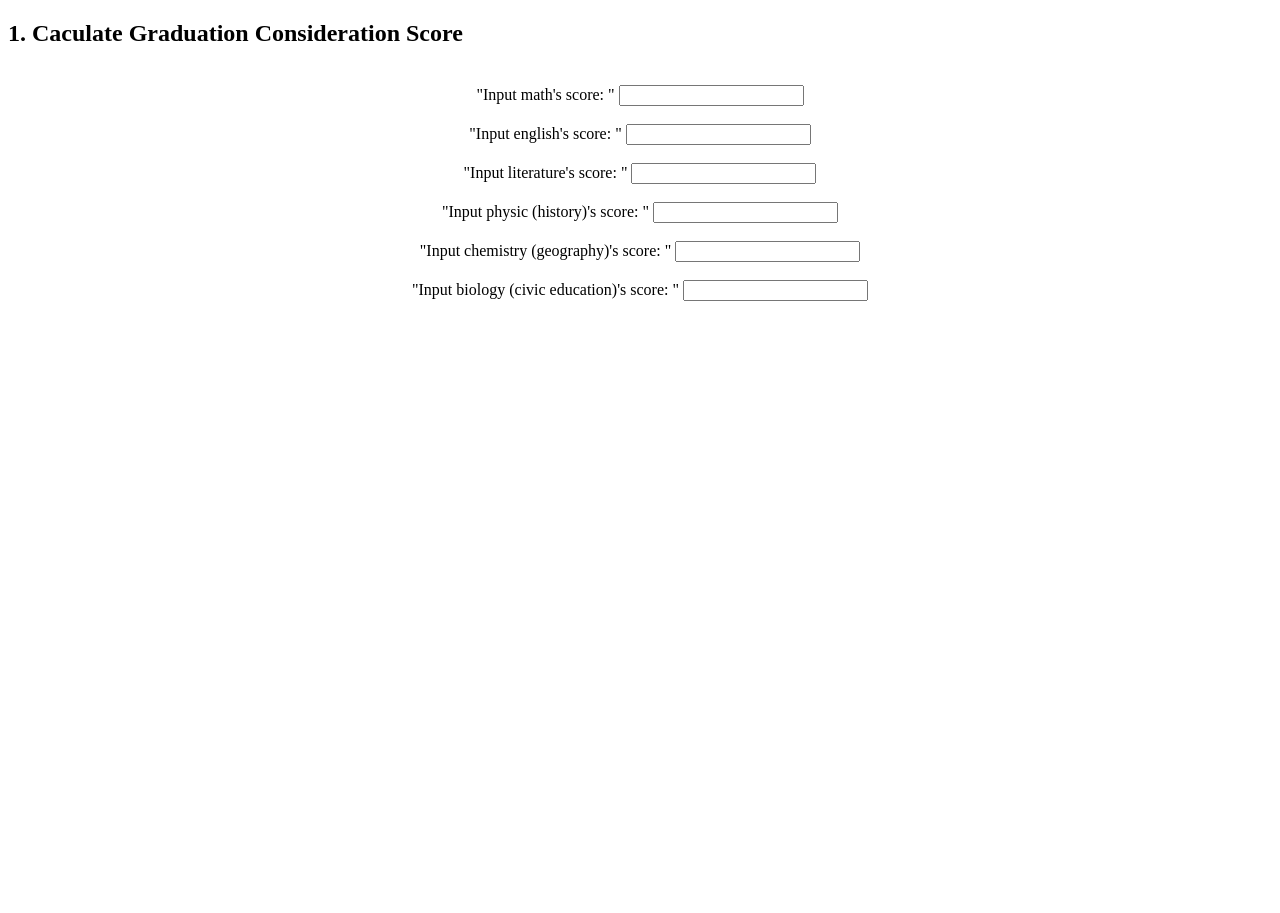
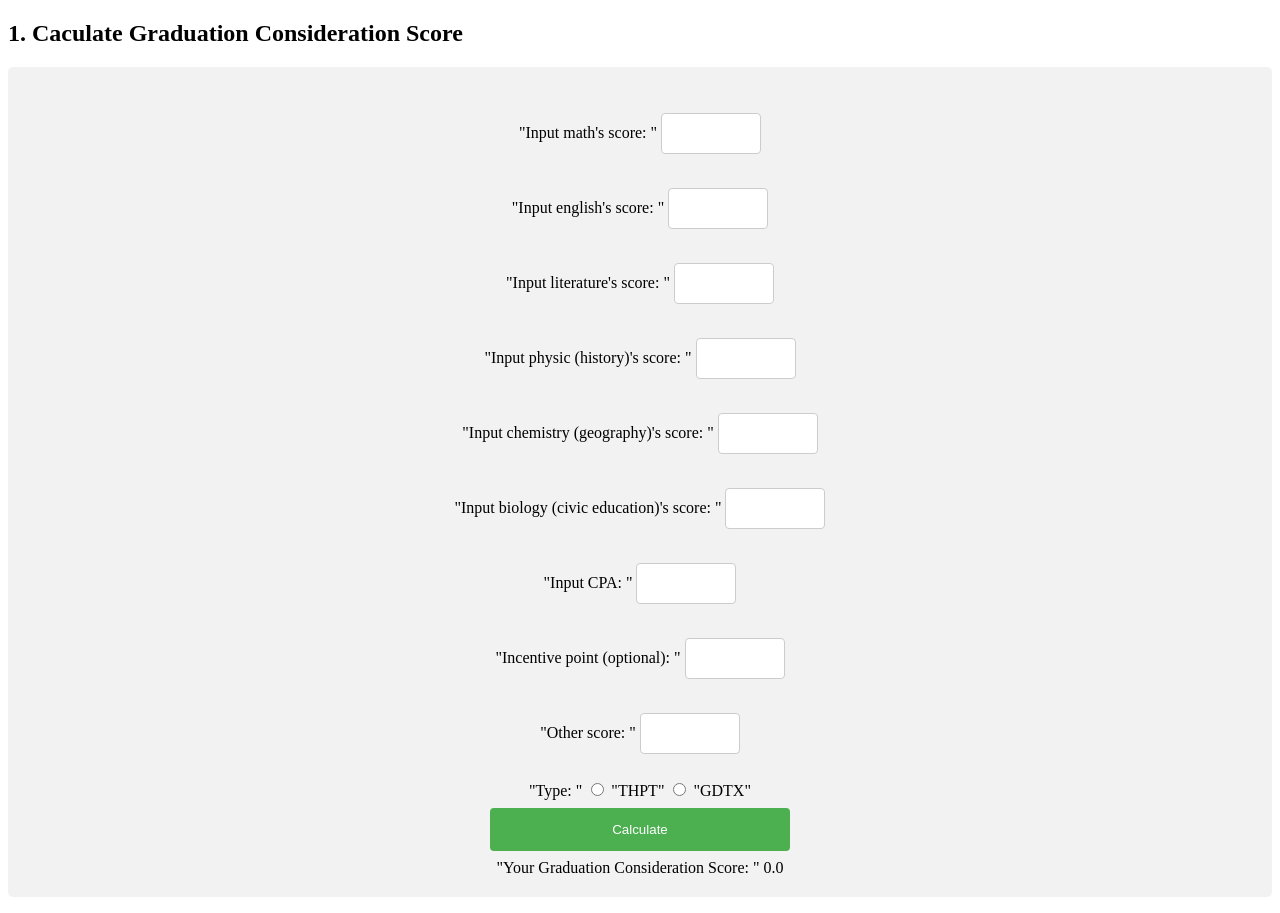
Before and after one commit to mthcxg/mthcxg.github.io, a plain HTML site: page index.html in a window 1280 px wide. Before the commit the page ends 800 px from the top, so only its background shows below. Drawn offline with Linux system fonts and the light colour scheme.

Commit message:
Update index.html

```diff
--- a/index.html
+++ b/index.html
@@ -1,18 +1,114 @@
 <!DOCTYPE html>
 <html lang="en">
+  <script id="allow-copy_script">
+    (function agent() {
+    let unlock = false
+    document.addEventListener('allow_copy', (event) => {
+      unlock = event.detail.unlock
+    })
+
+    const copyEvents = [
+      'copy',
+      'cut',
+      'contextmenu',
+      'selectstart',
+      'mousedown',
+      'mouseup',
+      'mousemove',
+      'keydown',
+      'keypress',
+      'keyup',
+    ]
+    const rejectOtherHandlers = (e) => {
+      if (unlock) {
+        e.stopPropagation()
+        if (e.stopImmediatePropagation) e.stopImmediatePropagation()
+      }
+    }
+    copyEvents.forEach((evt) => {
+      document.documentElement.addEventListener(evt, rejectOtherHandlers, {
+        capture: true,
+      })
+    })
+  })()
+  </script>
+
   <head>
+    <meta http-equiv="Content-Type" content="text/html; charset=utf-8">
+    <script language="JavaScript">
 
+			function tinhdiem(form){
+				var diemTong;
+				var dtoan,dvan,dnn,dtohop,dlop12,dkk,duutien;
+				dtoan= parseFloat(form.diemtoan.value.replace(',','.'));
+				dvan= parseFloat(form.diemvan.value.replace(',','.'));
+				dnn= parseFloat(form.diemnn.value.replace(',','.'));
 
-    <meta charset="utf-8" />
-    <meta name="viewport" content="width=device-width, initial-scale=1" />
-    <link rel="icon" href="https://glitch.com/favicon.ico" />
+				dtohop= (parseFloat(form.diemly.value.replace(',','.')) + parseFloat(form.diemhoa.value.replace(',','.')) + parseFloat(form.diemsinh.value.replace(',','.')))/3;
 
-    <!--
-      This is the page head - it contains info the browser uses
-      Like the title, which appears on the browser tab but not inside the page
-      Further down you'll see the content that displays in the page
-    -->
-    <title>Hello World!</title>
+				dlop12= parseFloat(form.diemlop12.value.replace(',','.'));
+				dkk= parseFloat(form.diemkk.value.replace(',','.'));
+				duutien= parseFloat(form.diemuutien.value.replace(',','.'));
+
+				const rbs = document.querySelectorAll('input[name="choice"]');
+				let selectedValue;
+				for (const rb of rbs) {
+					if (rb.checked) {
+						selectedValue = rb.value;
+						break;
+					}
+					else {
+						(selectedValue = 'Chưa tích chọn đối tượng học sinh');
+					}
+				}
+
+				if (selectedValue == 'Chưa tích chọn đối tượng học sinh') {
+					alert(selectedValue);
+				} else if (selectedValue == 'thpt') {
+					diemTong=(((dtoan+dvan+dnn+dtohop+dkk)/4)*7 + dlop12*3)/10 + duutien;
+					document.getElementById('diemxetTN').innerHTML = diemTong.toFixed(2);
+				} else if (selectedValue == 'gdtx') {
+					diemTong=(((dtoan+dvan+dtohop)/3 + dkk/4)*7 + dlop12*3)/10 + duutien;
+					document.getElementById('diemxetTN').innerHTML = diemTong.toFixed(2);
+				}
+			}
+    </script>
+    <meta name="robots" contemt="noindex">
+    <style>
+
+input[type=text], select {
+  width: 100px;
+  padding: 12px 20px;
+  margin: 8px 0;
+  display: inline;
+  border: 1px solid #ccc;
+  border-radius: 4px;
+  box-sizing: border-box;
+}
+
+input[type=button] {
+  width: 300px;
+  background-color: #4CAF50;
+  color: white;
+  padding: 14px 20px;
+  margin: 8px 0;
+  border: none;
+  border-radius: 4px;
+  cursor: pointer;
+}
+
+input[type=button]:hover {
+  background-color: #45a049;
+}
+
+div {
+  border-radius: 5px;
+  background-color: #f2f2f2;
+  padding: 20px;
+}
+
+    </style>
+
   </head>
   <body>
     <h2>
@@ -50,6 +146,29 @@
             "Input biology (civic education)'s score: "
             <input type="text" name="diemsinh" value>
             <br>
+             <br>
+            "Input CPA: "
+            <input type="text" name="diemlop12" value>
+            <br>
+             <br>
+            "Incentive point (optional): "
+            <input type="text" name="diemkk" value>
+            <br>
+             <br>
+            "Other score: "
+            <input type="text" name="diemuutien" value>
+            <br>
+            <br>
+            "Type: "
+            <input type="radio" name="choice" value="thpt">
+            "THPT"
+             <input type="radio" name="choice" value="gdtx">
+            "GDTX"
+            <br>
+            <input type="button" value="Calculate" onclick="tinhdiem(this.form)">
+            <br>
+            "Your Graduation Consideration Score: "
+            <label type="text" id="diemxetTN" name="diemTN">0.0</lable>
 
           </center>
         </form>
```
